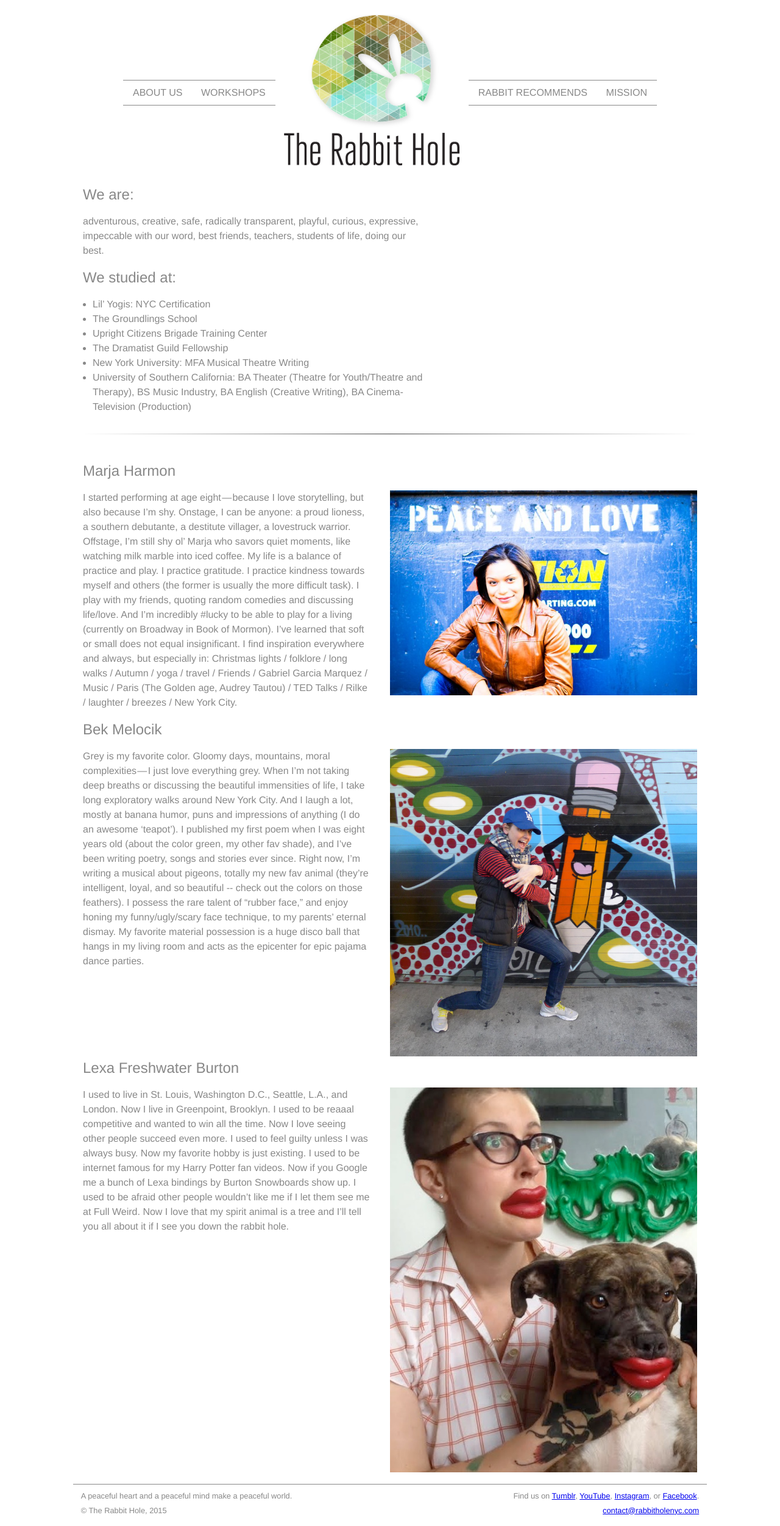
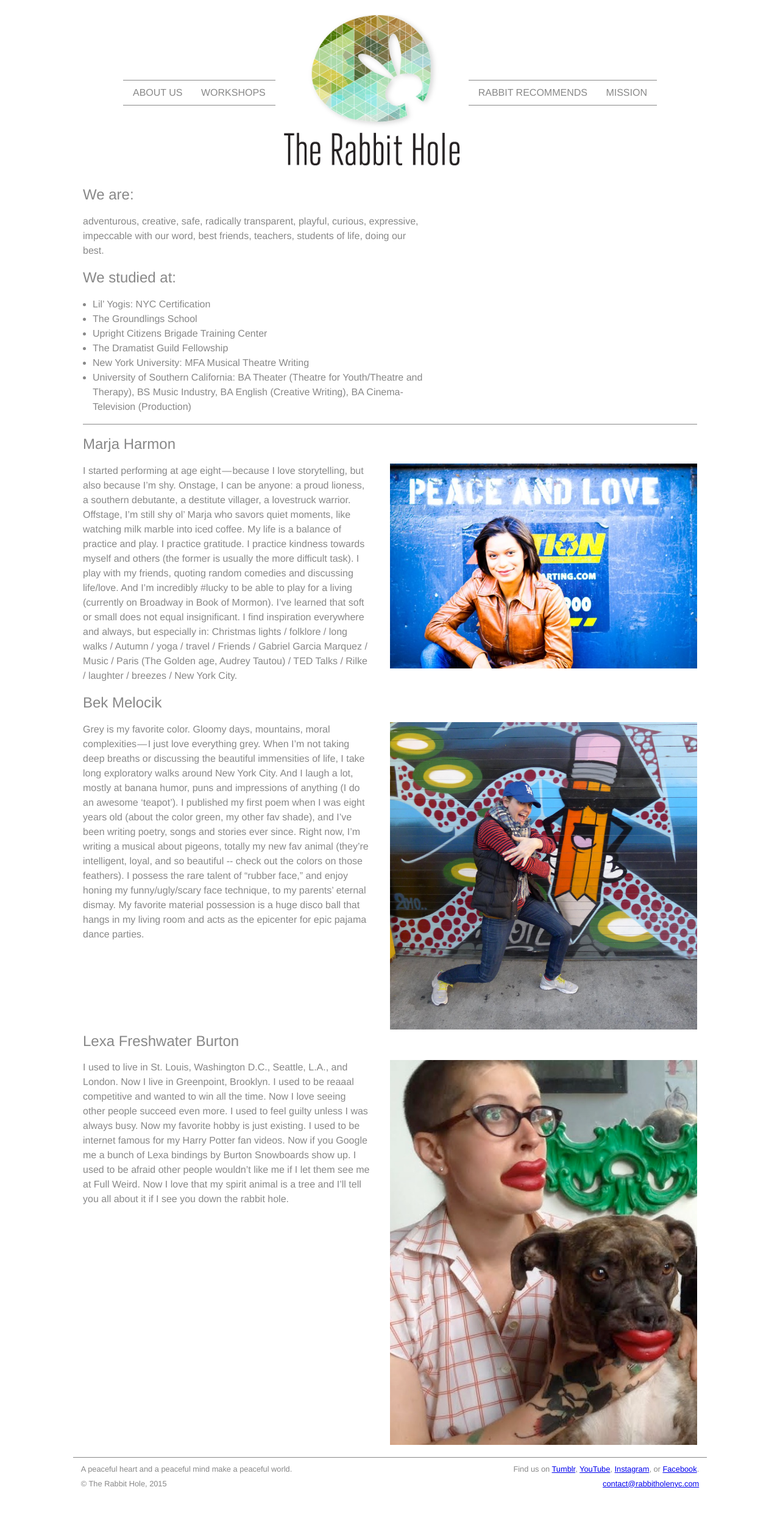
Before and after one commit to tsmall/rabbithole, a Jekyll site: the page built from about/index.html, in a window 1280 px wide. Shown: the whole page at 61% size. Built offline with Jekyll 4.4.1, drawn with Linux system fonts in a browser that asks for light colours; Markdown is read by kramdown in place of the engine named in the settings; after the commit the page ends 2457 px from its top, so only the background shows below that.

Commit message:
Make the hr on the about page match the header/footer lines

```diff
--- a/about/index.html
+++ b/about/index.html
@@ -20,7 +20,7 @@ title: About Us
     <li>University of Southern California: BA Theater (Theatre for Youth/Theatre and Therapy),  BS Music Industry,  BA English (Creative Writing), BA Cinema-Television (Production)</li>
 </ul>
 
-<hr class="gradient">
+<hr>
 
 <div id="bios">
     <div>
--- a/css/main.css
+++ b/css/main.css
@@ -26,6 +26,12 @@ p, li {
 
 img {
     width: 100%;
+}
+
+hr {
+    border: 0;
+    height: 1px;
+    background-color: #888;
 }
 
 /* Layout Rules -------------------- */
@@ -164,16 +170,6 @@ footer section:nth-child(even) {
     text-align: center;
 }
 
-hr.gradient {
-    border: 0;
-    height: 1px;
-    background-image: -webkit-linear-gradient(left, rgba(0,0,0,0), rgba(0,0,0,0.75), rgba(0,0,0,0));
-    background-image:    -moz-linear-gradient(left, rgba(0,0,0,0), rgba(0,0,0,0.75), rgba(0,0,0,0));
-    background-image:     -ms-linear-gradient(left, rgba(0,0,0,0), rgba(0,0,0,0.75), rgba(0,0,0,0));
-    background-image:      -o-linear-gradient(left, rgba(0,0,0,0), rgba(0,0,0,0.75), rgba(0,0,0,0));
-    margin: 2em 0 3em 0;
-}
-
 ul.hanging {
     margin-left: 0;
     padding-left: 1em;
```
